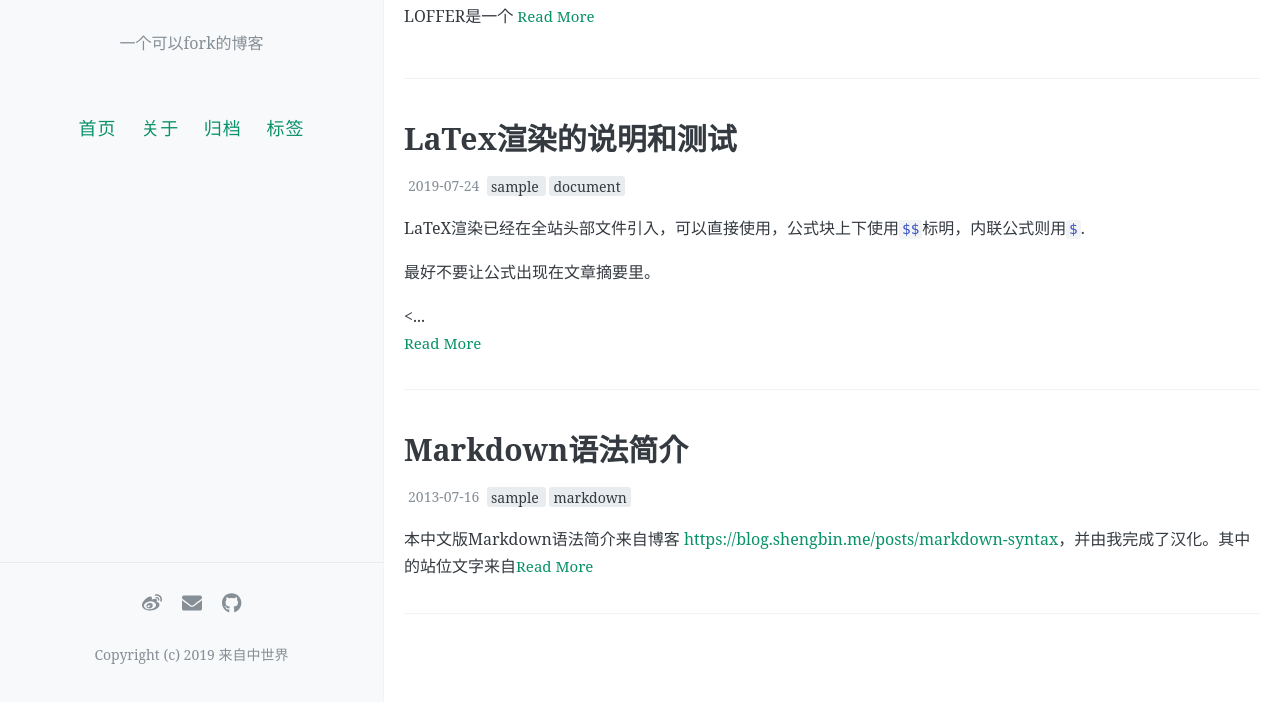
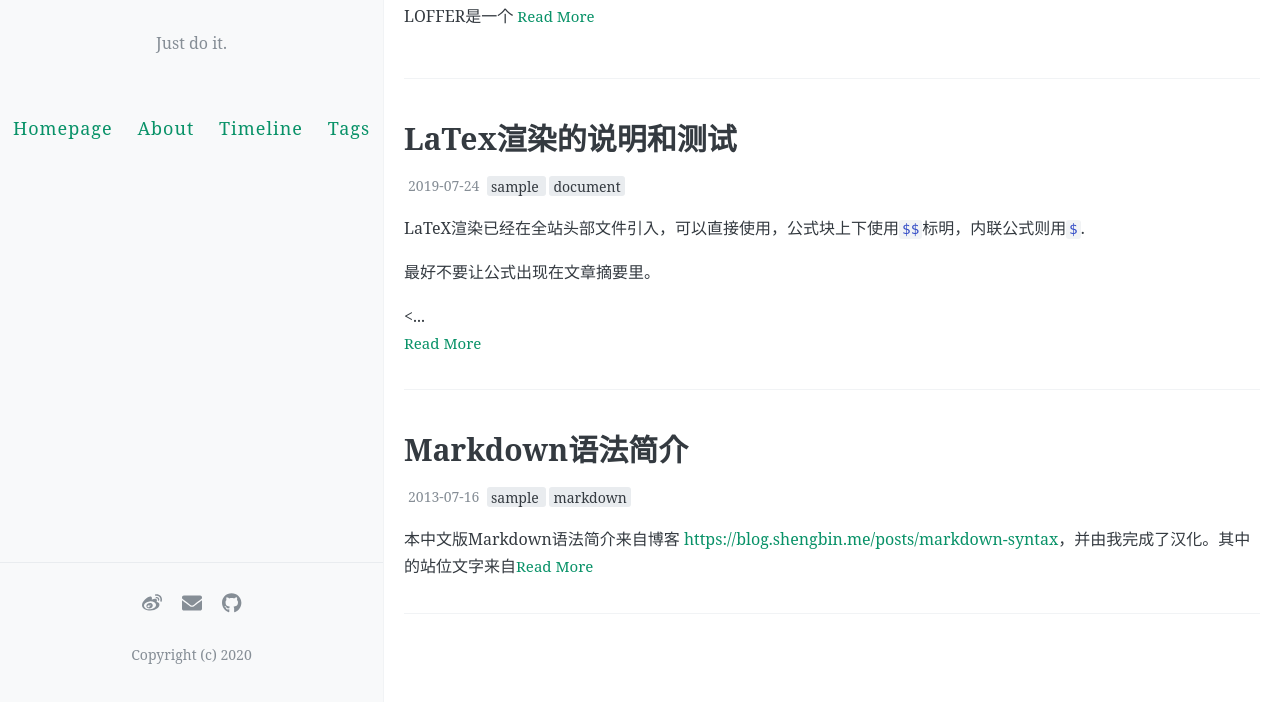
Before and after one commit to HanMufu/home, a Jekyll site: the page built from index.html, in a window 1280 px wide and 1037 px high. Shown: the part 335-1037 px from the top of the window. Built offline with Jekyll 4.4.1, drawn with Linux system fonts in a browser that asks for light colours; the list of posts is cut into pages by our own code; comment, search, counter and statistics services are not loaded.

Commit message:
Update _config.yml

```diff
--- a/_config.yml
+++ b/_config.yml
@@ -7,8 +7,8 @@
 # 井号后面的文字是说明文档，不会被程序读取。
 
 # 描述/签名
-name: LOFFER
-description: 一个可以fork的博客
+name: Mufu Han
+description: Just do it.
 
 # 输入你的网站域名（如果你没有添加自己的域名，而是直接用GitHub pages分配的域名的话可以省略）
 url:
@@ -16,7 +16,7 @@ url:
 # 添加你的博客的二级域名，一般来说是你的repository名
 # 如果你的博客的URL是：(http://yourusername.github.io/repository-name)
 # 那么就写成 "/repository-name"
-baseurl: /LOFFER
+baseurl: /home
 
 
 #
@@ -32,13 +32,13 @@ favicon: https://raw.githubusercontent.com/FromEndWorld/LOFFER/master/images/fav
 
 # 菜单中的按钮
 navigation:
-  - name: 首页
+  - name: Homepage
     url: /
-  - name: 关于
+  - name: About
     url: /about
-  - name: 归档
+  - name: Timeline
     url: /archive
-  - name: 标签
+  - name: Tags
     url: /tags
 
 # 每页的文章数
@@ -66,7 +66,7 @@ footer-links:
   youtube: # channel/<your_long_string> or user/<user-name>
 
 # 站点页脚的文字
-footer-text: Copyright (c) 2019 来自中世界
+footer-text: Copyright (c) 2020
 
 #
 # 评论，注意，请不要同时添加多种不同的评论区
```
